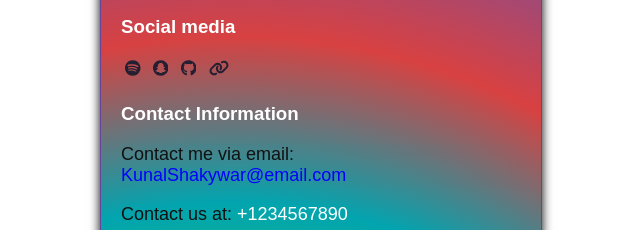
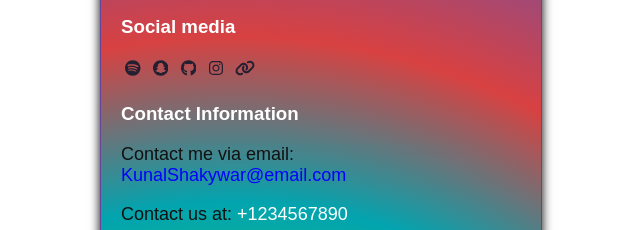
Before and after one commit to gonzo369/hehe, a plain HTML site: page index.html in a window 1280 px wide. Shown: the part 380-610 px from the top of the page, 319-959 px from the left. Drawn offline with nearby package versions, Linux system fonts and the light colour scheme.

Commit message:
Update index.html

```diff
--- a/index.html
+++ b/index.html
@@ -159,7 +159,10 @@
             <svg  xmlns="http://www.w3.org/2000/svg" height="1em" viewBox="0 0 496 512"><path d="M248 8C111 8 0 119 0 256s111 248 248 248 248-111 248-248S385 8 248 8zm169.5 338.9c-3.5 8.1-18.1 14-44.8 18.2-1.4 1.9-2.5 9.8-4.3 15.9-1.1 3.7-3.7 5.9-8.1 5.9h-.2c-6.2 0-12.8-2.9-25.8-2.9-17.6 0-23.7 4-37.4 13.7-14.5 10.3-28.4 19.1-49.2 18.2-21 1.6-38.6-11.2-48.5-18.2-13.8-9.7-19.8-13.7-37.4-13.7-12.5 0-20.4 3.1-25.8 3.1-5.4 0-7.5-3.3-8.3-6-1.8-6.1-2.9-14.1-4.3-16-13.8-2.1-44.8-7.5-45.5-21.4-.2-3.6 2.3-6.8 5.9-7.4 46.3-7.6 67.1-55.1 68-57.1 0-.1.1-.2.2-.3 2.5-5 3-9.2 1.6-12.5-3.4-7.9-17.9-10.7-24-13.2-15.8-6.2-18-13.4-17-18.3 1.6-8.5 14.4-13.8 21.9-10.3 5.9 2.8 11.2 4.2 15.7 4.2 3.3 0 5.5-.8 6.6-1.4-1.4-23.9-4.7-58 3.8-77.1C183.1 100 230.7 96 244.7 96c.6 0 6.1-.1 6.7-.1 34.7 0 68 17.8 84.3 54.3 8.5 19.1 5.2 53.1 3.8 77.1 1.1.6 2.9 1.3 5.7 1.4 4.3-.2 9.2-1.6 14.7-4.2 4-1.9 9.6-1.6 13.6 0 6.3 2.3 10.3 6.8 10.4 11.9.1 6.5-5.7 12.1-17.2 16.6-1.4.6-3.1 1.1-4.9 1.7-6.5 2.1-16.4 5.2-19 11.5-1.4 3.3-.8 7.5 1.6 12.5.1.1.1.2.2.3.9 2 21.7 49.5 68 57.1 4 1 7.1 5.5 4.9 10.8z"/></svg></a>
 
             <svg xmlns="http://www.w3.org/2000/svg" height="1em" viewBox="0 0 496 512"><style>svg{fill:#241f31}</style><path d="M165.9 397.4c0 2-2.3 3.6-5.2 3.6-3.3.3-5.6-1.3-5.6-3.6 0-2 2.3-3.6 5.2-3.6 3-.3 5.6 1.3 5.6 3.6zm-31.1-4.5c-.7 2 1.3 4.3 4.3 4.9 2.6 1 5.6 0 6.2-2s-1.3-4.3-4.3-5.2c-2.6-.7-5.5.3-6.2 2.3zm44.2-1.7c-2.9.7-4.9 2.6-4.6 4.9.3 2 2.9 3.3 5.9 2.6 2.9-.7 4.9-2.6 4.6-4.6-.3-1.9-3-3.2-5.9-2.9zM244.8 8C106.1 8 0 113.3 0 252c0 110.9 69.8 205.8 169.5 239.2 12.8 2.3 17.3-5.6 17.3-12.1 0-6.2-.3-40.4-.3-61.4 0 0-70 15-84.7-29.8 0 0-11.4-29.1-27.8-36.6 0 0-22.9-15.7 1.6-15.4 0 0 24.9 2 38.6 25.8 21.9 38.6 58.6 27.5 72.9 20.9 2.3-16 8.8-27.1 16-33.7-55.9-6.2-112.3-14.3-112.3-110.5 0-27.5 7.6-41.3 23.6-58.9-2.6-6.5-11.1-33.3 2.6-67.9 20.9-6.5 69 27 69 27 20-5.6 41.5-8.5 62.8-8.5s42.8 2.9 62.8 8.5c0 0 48.1-33.6 69-27 13.7 34.7 5.2 61.4 2.6 67.9 16 17.7 25.8 31.5 25.8 58.9 0 96.5-58.9 104.2-114.8 110.5 9.2 7.9 17 22.9 17 46.4 0 33.7-.3 75.4-.3 83.6 0 6.5 4.6 14.4 17.3 12.1C428.2 457.8 496 362.9 496 252 496 113.3 383.5 8 244.8 8zM97.2 352.9c-1.3 1-1 3.3.7 5.2 1.6 1.6 3.9 2.3 5.2 1 1.3-1 1-3.3-.7-5.2-1.6-1.6-3.9-2.3-5.2-1zm-10.8-8.1c-.7 1.3.3 2.9 2.3 3.9 1.6 1 3.6.7 4.3-.7.7-1.3-.3-2.9-2.3-3.9-2-.6-3.6-.3-4.3.7zm32.4 35.6c-1.6 1.3-1 4.3 1.3 6.2 2.3 2.3 5.2 2.6 6.5 1 1.3-1.3.7-4.3-1.3-6.2-2.2-2.3-5.2-2.6-6.5-1zm-11.4-14.7c-1.6 1-1.6 3.6 0 5.9 1.6 2.3 4.3 3.3 5.6 2.3 1.6-1.3 1.6-3.9 0-6.2-1.4-2.3-4-3.3-5.6-2z"/></svg>
-            <a href="https://gonzo369.github.io/Portfolio/"><svg xmlns="http://www.w3.org/2000/svg" height="1em" viewBox="0 0 640 512"><path d="M579.8 267.7c56.5-56.5 56.5-148 0-204.5c-50-50-128.8-56.5-186.3-15.4l-1.6 1.1c-14.4 10.3-17.7 30.3-7.4 44.6s30.3 17.7 44.6 7.4l1.6-1.1c32.1-22.9 76-19.3 103.8 8.6c31.5 31.5 31.5 82.5 0 114L422.3 334.8c-31.5 31.5-82.5 31.5-114 0c-27.9-27.9-31.5-71.8-8.6-103.8l1.1-1.6c10.3-14.4 6.9-34.4-7.4-44.6s-34.4-6.9-44.6 7.4l-1.1 1.6C206.5 251.2 213 330 263 380c56.5 56.5 148 56.5 204.5 0L579.8 267.7zM60.2 244.3c-56.5 56.5-56.5 148 0 204.5c50 50 128.8 56.5 186.3 15.4l1.6-1.1c14.4-10.3 17.7-30.3 7.4-44.6s-30.3-17.7-44.6-7.4l-1.6 1.1c-32.1 22.9-76 19.3-103.8-8.6C74 372 74 321 105.5 289.5L217.7 177.2c31.5-31.5 82.5-31.5 114 0c27.9 27.9 31.5 71.8 8.6 103.9l-1.1 1.6c-10.3 14.4-6.9 34.4 7.4 44.6s34.4 6.9 44.6-7.4l1.1-1.6C433.5 260.8 427 182 377 132c-56.5-56.5-148-56.5-204.5 0L60.2 244.3z"/></svg></a>
+<a href="https://instagram.com/kunalshakywar__?igshid=NTc4MTIwNjQ2YQ=="><svg xmlns="http://www.w3.org/2000/svg" height="1em" viewBox="0 0 448 512"><path d="M224.1 141c-63.6 0-114.9 51.3-114.9 114.9s51.3 114.9 114.9 114.9S339 319.5 339 255.9 287.7 141 224.1 141zm0 189.6c-41.1 0-74.7-33.5-74.7-74.7s33.5-74.7 74.7-74.7 74.7 33.5 74.7 74.7-33.6 74.7-74.7 74.7zm146.4-194.3c0 14.9-12 26.8-26.8 26.8-14.9 0-26.8-12-26.8-26.8s12-26.8 26.8-26.8 26.8 12 26.8 26.8zm76.1 27.2c-1.7-35.9-9.9-67.7-36.2-93.9-26.2-26.2-58-34.4-93.9-36.2-37-2.1-147.9-2.1-184.9 0-35.8 1.7-67.6 9.9-93.9 36.1s-34.4 58-36.2 93.9c-2.1 37-2.1 147.9 0 184.9 1.7 35.9 9.9 67.7 36.2 93.9s58 34.4 93.9 36.2c37 2.1 147.9 2.1 184.9 0 35.9-1.7 67.7-9.9 93.9-36.2 26.2-26.2 34.4-58 36.2-93.9 2.1-37 2.1-147.8 0-184.8zM398.8 388c-7.8 19.6-22.9 34.7-42.6 42.6-29.5 11.7-99.5 9-132.1 9s-102.7 2.6-132.1-9c-19.6-7.8-34.7-22.9-42.6-42.6-11.7-29.5-9-99.5-9-132.1s-2.6-102.7 9-132.1c7.8-19.6 22.9-34.7 42.6-42.6 29.5-11.7 99.5-9 132.1-9s102.7-2.6 132.1 9c19.6 7.8 34.7 22.9 42.6 42.6 11.7 29.5 9 99.5 9 132.1s2.7 102.7-9 132.1z"/></svg>
+
+<a href="https://gonzo369.github.io/Portfolio/"><svg xmlns="http://www.w3.org/2000/svg" height="1em" viewBox="0 0 640 512"><path d="M579.8 267.7c56.5-56.5 56.5-148 0-204.5c-50-50-128.8-56.5-186.3-15.4l-1.6 1.1c-14.4 10.3-17.7 30.3-7.4 44.6s30.3 17.7 44.6 7.4l1.6-1.1c32.1-22.9 76-19.3 103.8 8.6c31.5 31.5 31.5 82.5 0 114L422.3 334.8c-31.5 31.5-82.5 31.5-114 0c-27.9-27.9-31.5-71.8-8.6-103.8l1.1-1.6c10.3-14.4 6.9-34.4-7.4-44.6s-34.4-6.9-44.6 7.4l-1.1 1.6C206.5 251.2 213 330 263 380c56.5 56.5 148 56.5 204.5 0L579.8 267.7zM60.2 244.3c-56.5 56.5-56.5 148 0 204.5c50 50 128.8 56.5 186.3 15.4l1.6-1.1c14.4-10.3 17.7-30.3 7.4-44.6s-30.3-17.7-44.6-7.4l-1.6 1.1c-32.1 22.9-76 19.3-103.8-8.6C74 372 74 321 105.5 289.5L217.7 177.2c31.5-31.5 82.5-31.5 114 0c27.9 27.9 31.5 71.8 8.6 103.9l-1.1 1.6c-10.3 14.4-6.9 34.4 7.4 44.6s34.4 6.9 44.6-7.4l1.1-1.6C433.5 260.8 427 182 377 132c-56.5-56.5-148-56.5-204.5 0L60.2 244.3z"/></svg></a>
+
 
             <h3>Contact Information</h3>
         <p>Contact me via email: <a href="mailto:itsarthur563@gmail.com" style="color:blue;">KunalShakywar@email.com</a>
```
